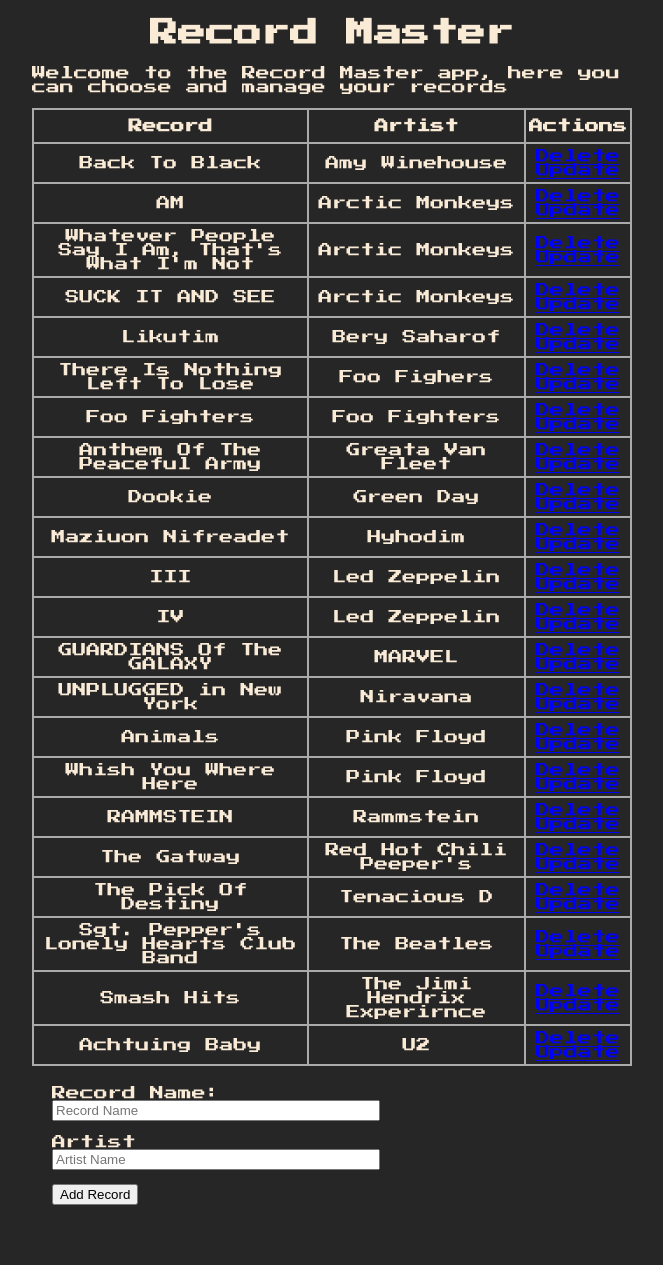
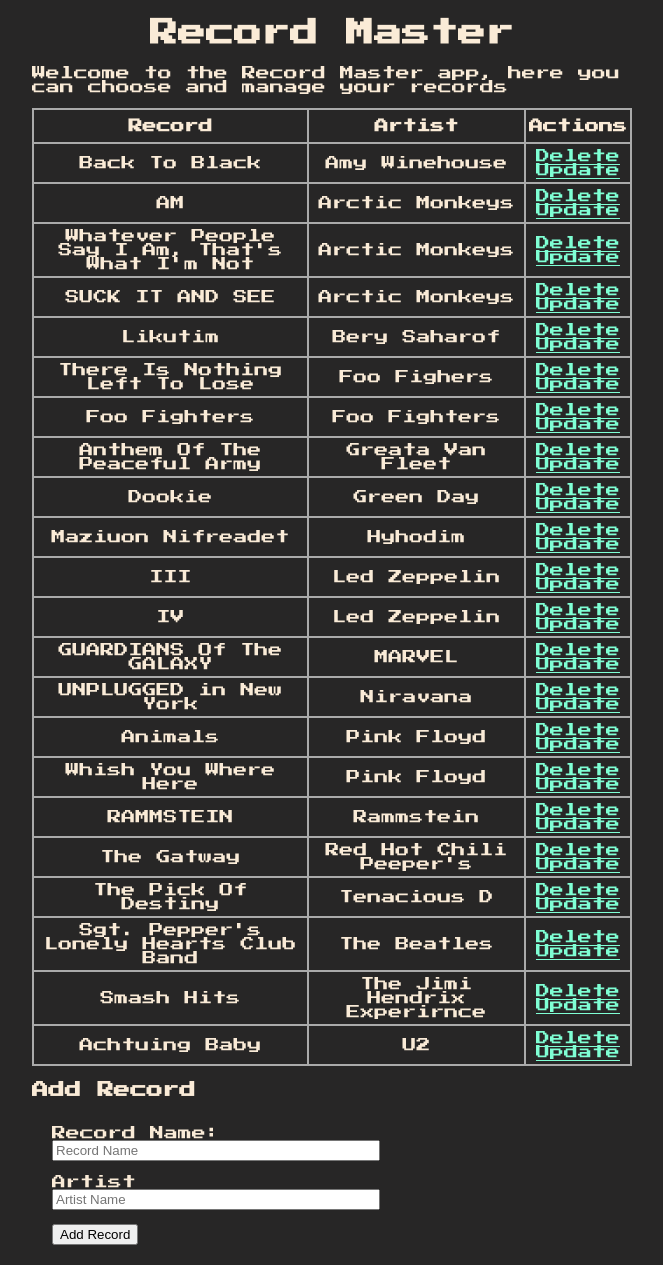
Before and after one commit to OriKedar/spinerwebapp, a Flask app: page / in a window 1280 px wide. Shown: the whole page, without its empty margins (308-971 px from the left). Before the commit the page ends 1205 px from the top, so only its background shows below. Run offline with Flask 2, Linux system fonts and the light colour scheme; data comes from the database, SQL or seed files in the repository.

Commit message:
unsaved changes

```diff
--- a/static/css/main.css
+++ b/static/css/main.css
@@ -50,7 +50,7 @@
 }
 
 a {
-    color: blue;
+    color: aquamarine;
     margin: 5px;
 }
 
--- a/templates/index.html
+++ b/templates/index.html
@@ -13,7 +13,7 @@
     <h1 style="text-align: center">Record Master</h1>
     <p>Welcome to the Record Master app, here you can choose and manage your records</p>
     {% if records| length < 1 %}
-    <h4 style="text-align: center">There are no tasks. create one below.</h4>
+    <h4 style="text-align: center">There are no records. create one below.</h4>
     {% else %}
     <table>
         <tr>
@@ -35,6 +35,7 @@
     </table>
     {% endif %}
 
+    <h3>Add Record</h3>
     <div class="form">
         <form action="/" method="POST">
             Record Name:<input type="text" name="content" id="content" required placeholder="Record Name">
```
